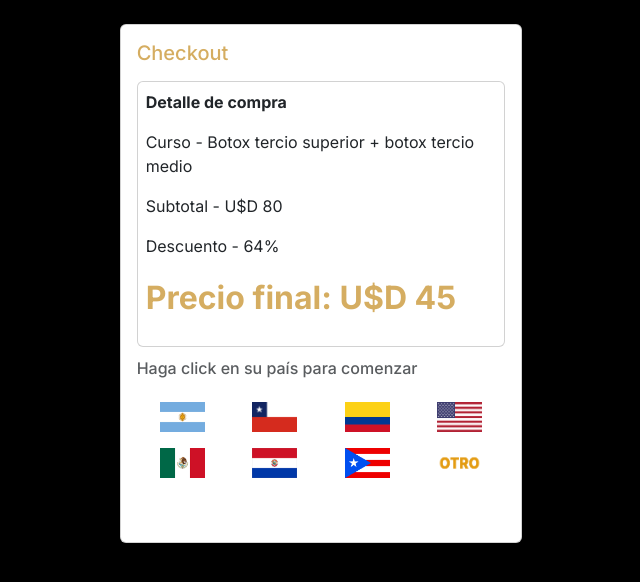
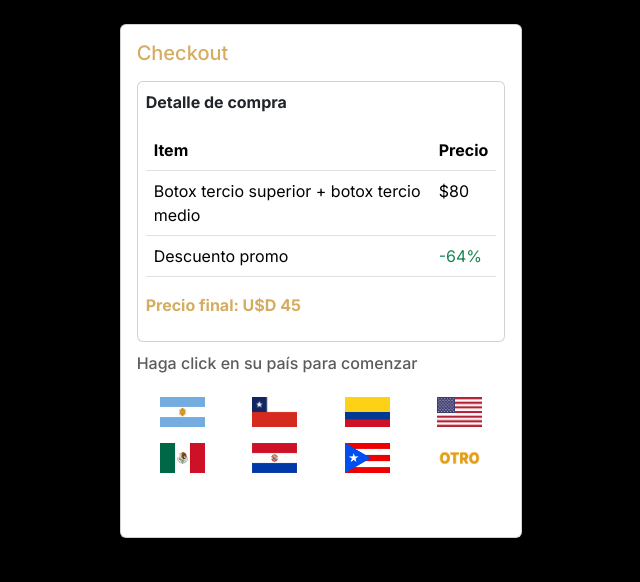
Before and after one commit to enzoaf99/jaim-inst, a Next.js app: page /shop in a window 1280 px wide. Shown: the top 582 px of the page, without its empty margins (319-959 px from the left). Built offline with nearby package versions, Linux system fonts and the light colour scheme.

Commit message:
paypal init

```diff
--- a/src/app/shop/page.jsx
+++ b/src/app/shop/page.jsx
@@ -19,10 +19,25 @@ export default function Shop() {
                         <h5 className="card-title text-jaim">Checkout</h5>
                         <div className={"card p-2 mt-3"}>
                             <p className={"fw-bolder"}>Detalle de compra</p>
-                            <p>Curso - Botox tercio superior + botox tercio medio</p>
-                            <p>Subtotal - U$D 80</p>
-                            <p>Descuento - 64%</p>
-                            <p className={"text-jaim fw-bolder fs-2"}>Precio final: U$D 45</p>
+                            <table className="table">
+                                <thead>
+                                <tr>
+                                    <th scope="col">Item</th>
+                                    <th scope="col">Precio</th>
+                                </tr>
+                                </thead>
+                                <tbody>
+                                <tr>
+                                    <td>Botox tercio superior + botox tercio medio</td>
+                                    <td>$80</td>
+                                </tr>
+                                <tr>
+                                    <td>Descuento promo</td>
+                                    <td className={"text-success"}>-64%</td>
+                                </tr>
+                                </tbody>
+                            </table>
+                            <p className={"text-jaim fw-bolder"}>Precio final: U$D 45</p>
                         </div>
                         <h6 className="card-subtitle mb-2 text-body-secondary pt-3">
                             Haga click en su país para comenzar
--- a/src/component/shop/Paypal.jsx
+++ b/src/component/shop/Paypal.jsx
@@ -21,6 +21,11 @@ export default function Paypal() {
                         return order.id
                     }}
                     onApprove={(data, actions) =>{
+                        console.log("APROVADO")
+                        console.log(data)
+                    }}
+                    onCancel={(data)=>{
+                        console.log("COMPRA CANCELADA")
                         console.log(data)
                     }}
                 />
```
